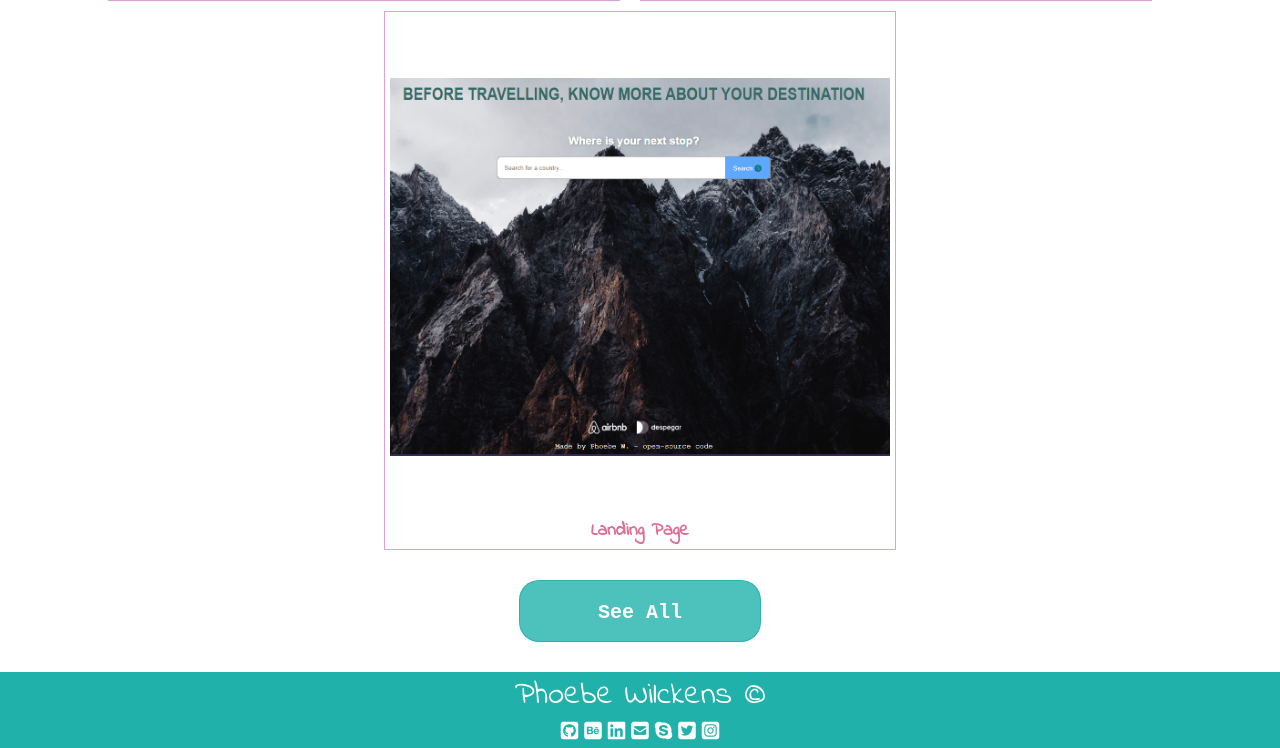
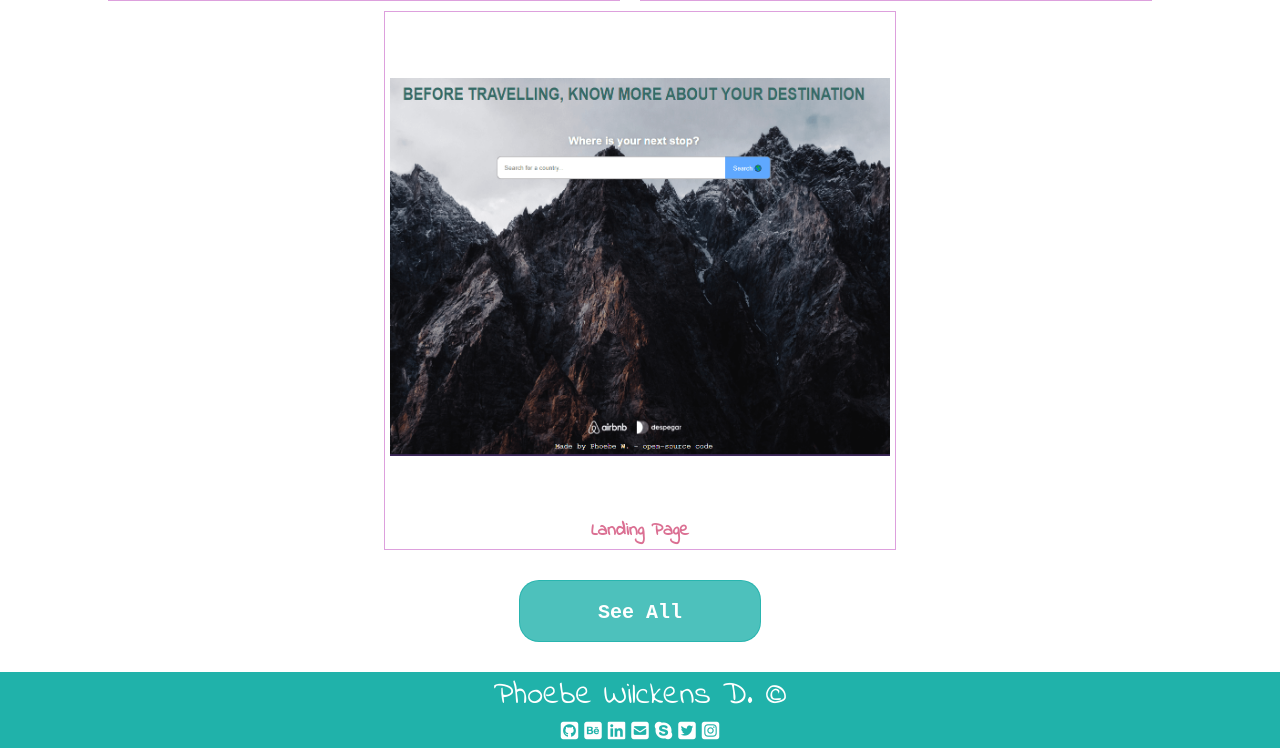
Before and after one commit to Phoebe-WD/portfolio, a website: page index.html in a window 1280 px wide. Shown: the part 947-1695 px from the top of the page. Drawn offline with Linux system fonts and the light colour scheme.

Commit message:
added D. to the home page footer

```diff
--- a/index.html
+++ b/index.html
@@ -69,7 +69,7 @@
       </div>
     </main>
     <footer class="footer">
-      <h2 class="footer__name">Phoebe Wilckens &copy;</h2>
+      <h2 class="footer__name">Phoebe Wilckens D. &copy;</h2>
       <div class="footer__social-media">
         <a href="https://github.com/Phoebe-WD" target="_blank"
           ><i class="fab fa-github-square"></i
```
